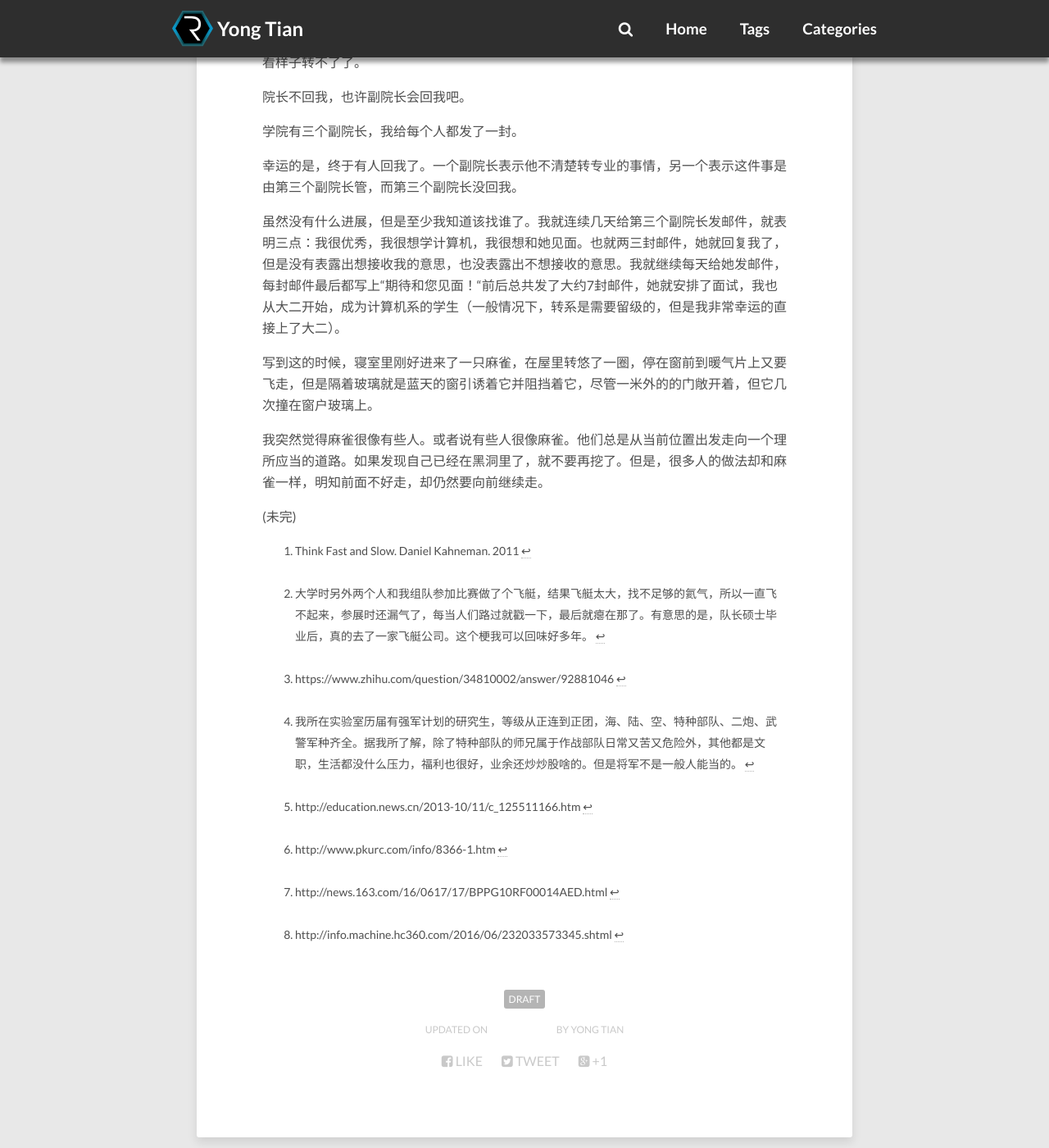
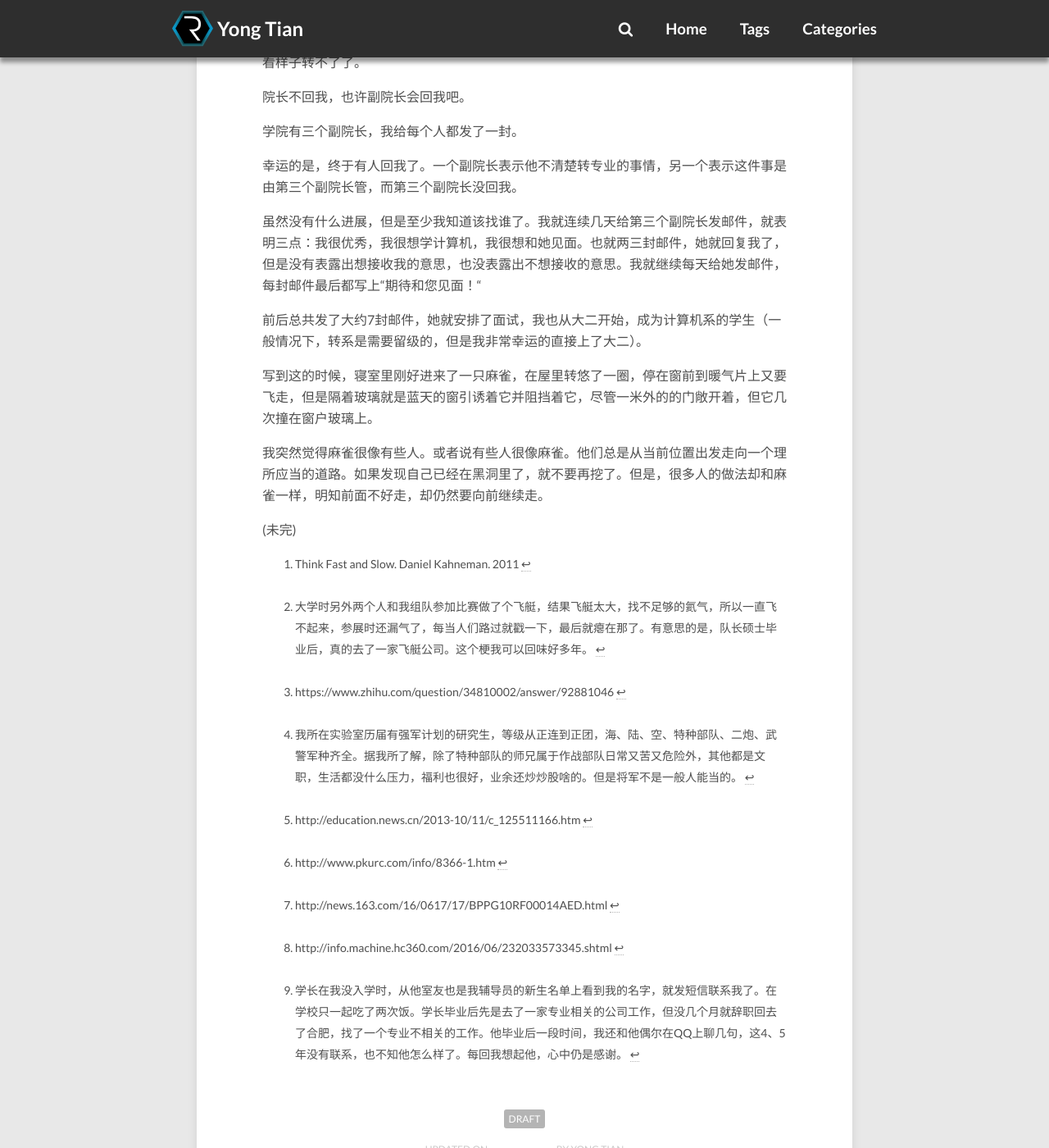
Before and after one commit to pawnty/pawnty.github.io, a Jekyll site: the page built from _posts/2016-06-25-major-picking.md, in a window 1280 px wide and 1400 px high, scrolled down 8602 px. Shown: the whole window at 82% size. Built offline with Jekyll 4.4.1, drawn with Linux system fonts in a browser that asks for light colours; nearby versions of some CDN libraries; comment, search, counter and statistics services are not loaded; some of the changed text lies outside the part shown.

Commit message:
Published with https://stackedit.io/

```diff
--- a/_posts/2016-06-25-major-picking.md
+++ b/_posts/2016-06-25-major-picking.md
@@ -179,7 +179,9 @@ _**人生最美丽壮阔的风景就是接了一手烂牌最后还打赢了。**
 
 我填报志愿的时候，就是稀里糊涂填了一个分高的、全国排名第一的、名字很炫的专业。学了半年觉得和我的想象差别很大，也是迷茫和不知所措。我觉得最合适的计算机。计算机分数线比我当时的专业低，而且排名也没那么高（当时全国第三），所以填志愿时是我的第二志愿。但入学后再想转，难度很大。我上网查了查学校转专业的难度，全部都说只能转到数学和物理这样冷门的专业，而且要成绩很好，计算机这样的热门专业不可能。立刻心都凉了。
 
-有一次，一个和我同一所高中并且同一个专业的学长找我吃饭。我谈到对自己专业的不满意，想去学计算机。学长建议我试着给计算机学院的院长写信。
+有一次，一个和我同一所高中并且同一个专业的学长找我吃饭。我谈到对自己专业的不满意，想去学计算机。学长建议我试着给计算机学院的院长写信[^zhu]。
+
+[^zhu]: 学长在我没入学时，从他室友也是我辅导员的新生名单上看到我的名字，就发短信联系我了。在学校只一起吃了两次饭。学长毕业后先是去了一家专业相关的公司工作，但没几个月就辞职回去了合肥，找了一个专业不相关的工作。他毕业后一段时间，我还和他偶尔在QQ上聊几句，这4、5年没有联系，也不知他怎么样了。每回我想起他，心中仍是感谢。
 
 我就给计算机学院的院长写了一封慷慨激昂的邮件。
 
@@ -197,7 +199,11 @@ _**人生最美丽壮阔的风景就是接了一手烂牌最后还打赢了。**
 
 幸运的是，终于有人回我了。一个副院长表示他不清楚转专业的事情，另一个表示这件事是由第三个副院长管，而第三个副院长没回我。
 
-虽然没有什么进展，但是至少我知道该找谁了。我就连续几天给第三个副院长发邮件，就表明三点：我很优秀，我很想学计算机，我很想和她见面。也就两三封邮件，她就回复我了，但是没有表露出想接收我的意思，也没表露出不想接收的意思。我就继续每天给她发邮件，每封邮件最后都写上“期待和您见面！“前后总共发了大约7封邮件，她就安排了面试，我也从大二开始，成为计算机系的学生（一般情况下，转系是需要留级的，但是我非常幸运的直接上了大二）。
+虽然没有什么进展，但是至少我知道该找谁了。我就连续几天给第三个副院长发邮件，就表明三点：我很优秀，我很想学计算机，我很想和她见面。也就两三封邮件，她就回复我了，但是没有表露出想接收我的意思，也没表露出不想接收的意思。我就继续每天给她发邮件，每封邮件最后都写上“期待和您见面！“
+
+前后总共发了大约7封邮件，她就安排了面试，我也从大二开始，成为计算机系的学生（一般情况下，转系是需要留级的，但是我非常幸运的直接上了大二）。
+
+
 
 写到这的时候，寝室里刚好进来了一只麻雀，在屋里转悠了一圈，停在窗前到暖气片上又要飞走，但是隔着玻璃就是蓝天的窗引诱着它并阻挡着它，尽管一米外的的门敞开着，但它几次撞在窗户玻璃上。
 
```
